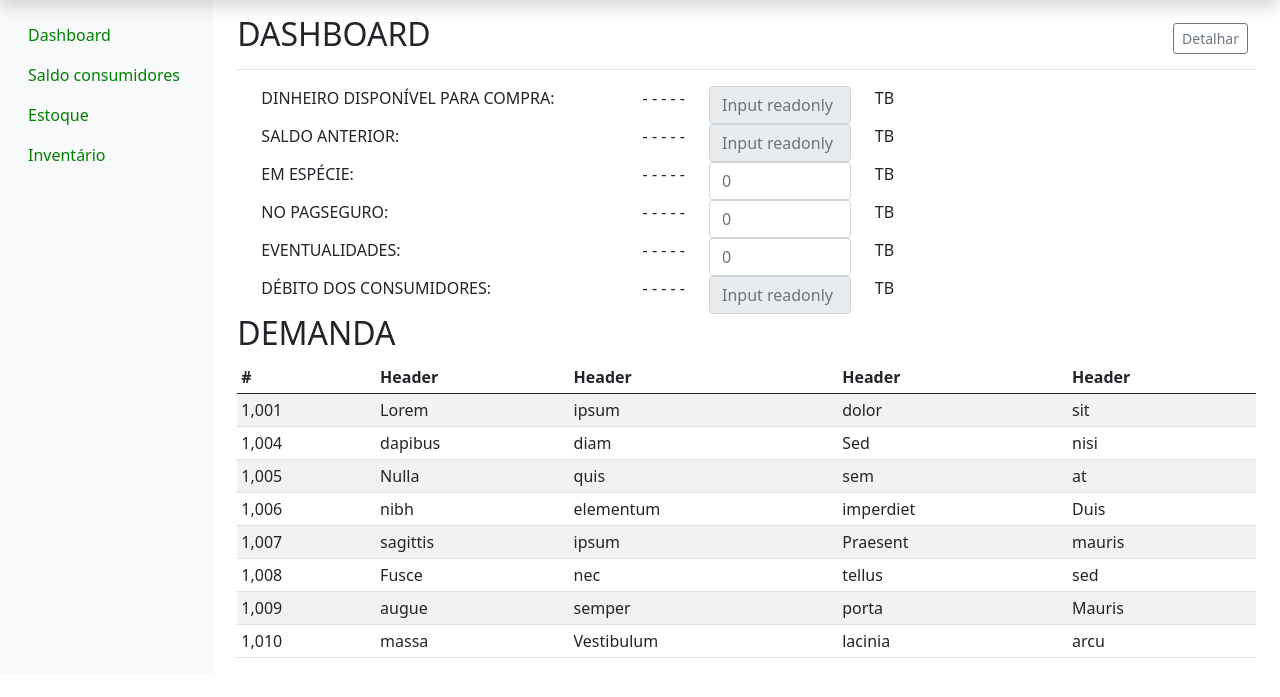
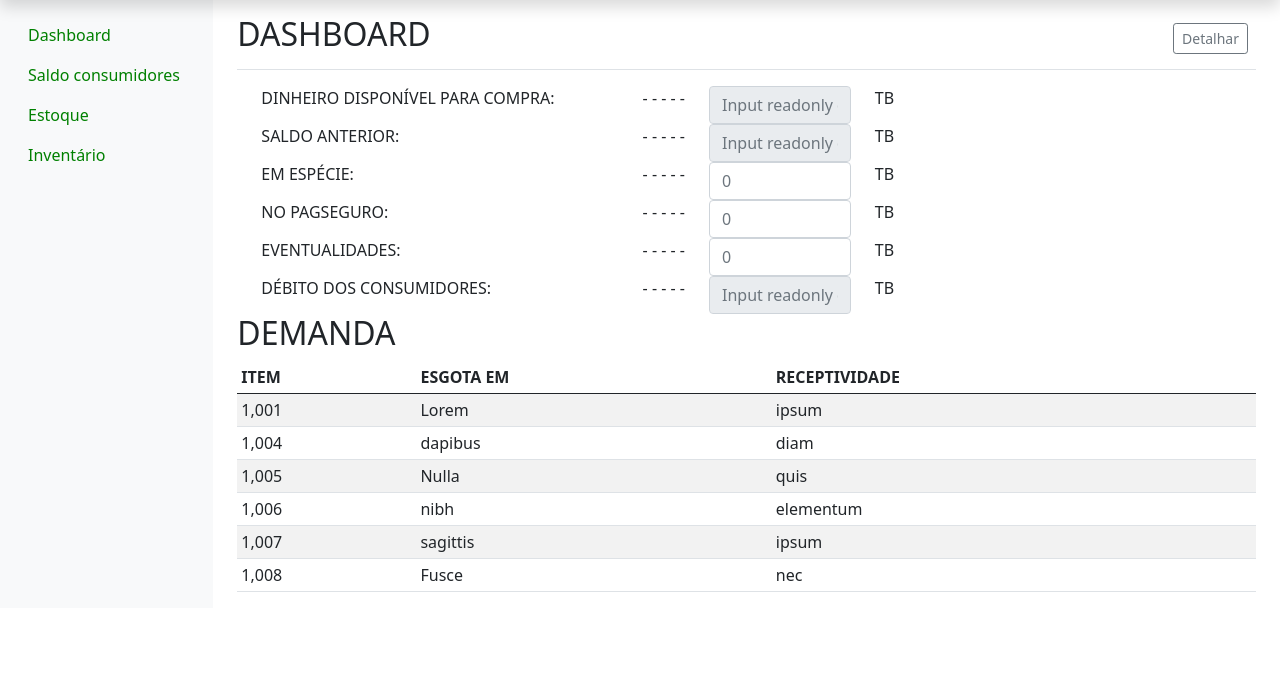
Before and after one commit to FelipeGdM/SI_TL, a Django app: page /rainhahome in a window 1280 px wide. Shown: the part 41-738 px from the top of the page. Run offline with Django 3.2, Linux system fonts and the light colour scheme; some libraries are stand-ins or nearby versions.

Commit message:
remover colunas de rainhahome

```diff
--- a/lanchonete/templates/lanchonete/rainhahome.html
+++ b/lanchonete/templates/lanchonete/rainhahome.html
@@ -191,11 +191,9 @@
         <table class="table table-striped table-sm">
           <thead>
             <tr>
-              <th>#</th>
-              <th>Header</th>
-              <th>Header</th>
-              <th>Header</th>
-              <th>Header</th>
+              <th>ITEM</th>
+              <th>ESGOTA EM</th>
+              <th>RECEPTIVIDADE</th>
             </tr>
           </thead>
           <tbody>
@@ -203,57 +201,31 @@
               <td>1,001</td>
               <td>Lorem</td>
               <td>ipsum</td>
-              <td>dolor</td>
-              <td>sit</td>
             </tr>
             <tr>
               <td>1,004</td>
               <td>dapibus</td>
               <td>diam</td>
-              <td>Sed</td>
-              <td>nisi</td>
             </tr>
             <tr>
               <td>1,005</td>
               <td>Nulla</td>
               <td>quis</td>
-              <td>sem</td>
-              <td>at</td>
             </tr>
             <tr>
               <td>1,006</td>
               <td>nibh</td>
               <td>elementum</td>
-              <td>imperdiet</td>
-              <td>Duis</td>
             </tr>
             <tr>
               <td>1,007</td>
               <td>sagittis</td>
               <td>ipsum</td>
-              <td>Praesent</td>
-              <td>mauris</td>
             </tr>
             <tr>
               <td>1,008</td>
               <td>Fusce</td>
               <td>nec</td>
-              <td>tellus</td>
-              <td>sed</td>
-            </tr>
-            <tr>
-              <td>1,009</td>
-              <td>augue</td>
-              <td>semper</td>
-              <td>porta</td>
-              <td>Mauris</td>
-            </tr>
-            <tr>
-              <td>1,010</td>
-              <td>massa</td>
-              <td>Vestibulum</td>
-              <td>lacinia</td>
-              <td>arcu</td>
             </tr>
           </tbody>
         </table>
```
